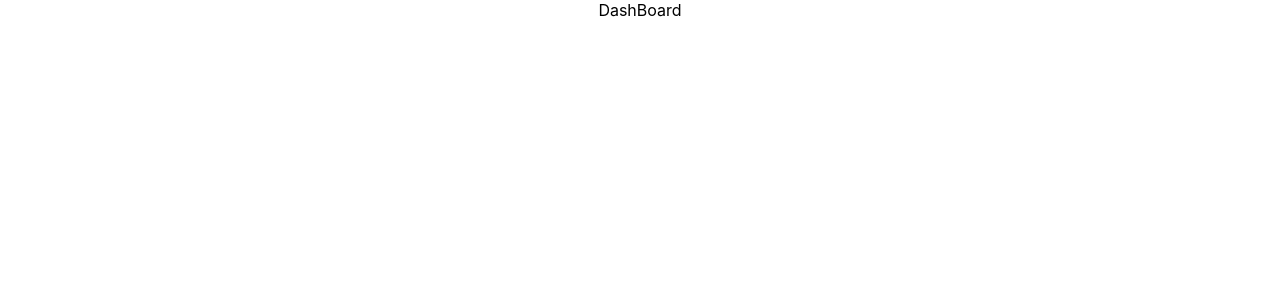
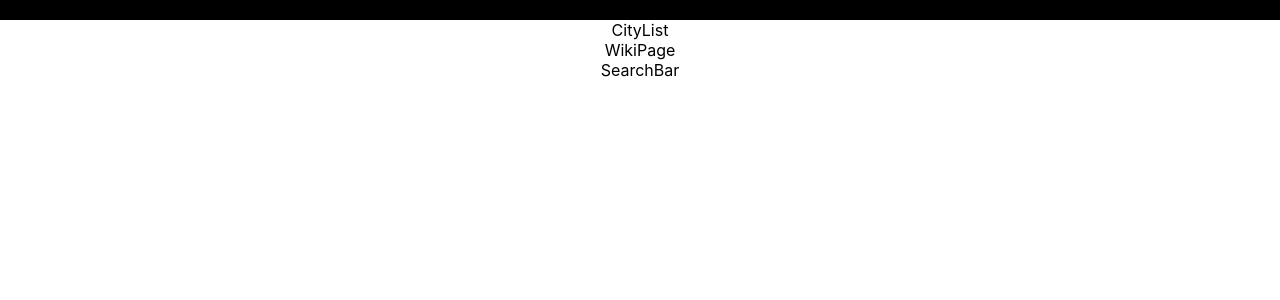
Before and after one commit to meghavi-jadav/WeatherDashboard, a React (Create React App) app in the folder frontend/: page / in a window 1280 px wide. Shown: the top 300 px of the page. Built offline with nearby package versions, Linux system fonts and the light colour scheme.

Commit message:
Preparing base template

```diff
--- a/frontend/src/Components/CityList/CityList.js
+++ b/frontend/src/Components/CityList/CityList.js
@@ -0,0 +1,7 @@
+import React from 'react'
+
+export default function CityList(){
+  return (
+    <div>CityList</div>
+  )
+}
--- a/frontend/src/Components/DashBoard/DashBoard.css
+++ b/frontend/src/Components/DashBoard/DashBoard.css
@@ -0,0 +1,3 @@
+.slider-component{
+    background-color: black;
+}
--- a/frontend/src/Components/DashBoard/DashBoard.js
+++ b/frontend/src/Components/DashBoard/DashBoard.js
@@ -1,7 +1,25 @@
 import React from 'react'
+import Slider from '../Slider/Slider.js'
+import CityList from '../CityList/CityList.js'
+import WikiPage from '../WikiPage/WikiPage.js'
+import SearchBar from '../SearchBar/SearchBar.js'
+import './DashBoard.css'
 
 export default function DashBoard() {
   return (
-    <div>DashBoard</div>
+    <div className='main-container' >
+      <div className='slider-component' id='slider'>
+        <Slider />
+      </div>
+      <div className='citylist-component' id='citylist'>
+        <CityList />
+      </div>
+      <div className='wikipage-component' id='wikipage'>
+        <WikiPage />
+      </div>
+      <div className='searchbar-component' id='searchbar'>
+        <SearchBar />
+      </div>
+    </div>
   )
 }
--- a/frontend/src/Components/SearchBar/SearchBar.js
+++ b/frontend/src/Components/SearchBar/SearchBar.js
@@ -0,0 +1,7 @@
+import React from 'react'
+
+export default function SearchBar (){
+  return (
+    <div>SearchBar</div>
+  )
+}
--- a/frontend/src/Components/Slider/Slider.js
+++ b/frontend/src/Components/Slider/Slider.js
@@ -0,0 +1,7 @@
+import React from 'react'
+
+export default function Slider() {
+  return (
+    <div>Slider</div>
+  )
+}
--- a/frontend/src/Components/WikiPage/WikiPage.js
+++ b/frontend/src/Components/WikiPage/WikiPage.js
@@ -0,0 +1,7 @@
+import React from 'react'
+
+export default function WikiPage(){
+  return (
+    <div>WikiPage</div>
+  )
+}
```
Also changed, not shown: frontend/src/Components/LoadMore/LoadMore.js (+7 -0 lines), 1 other file (tests, documents, lock files or other folders).
